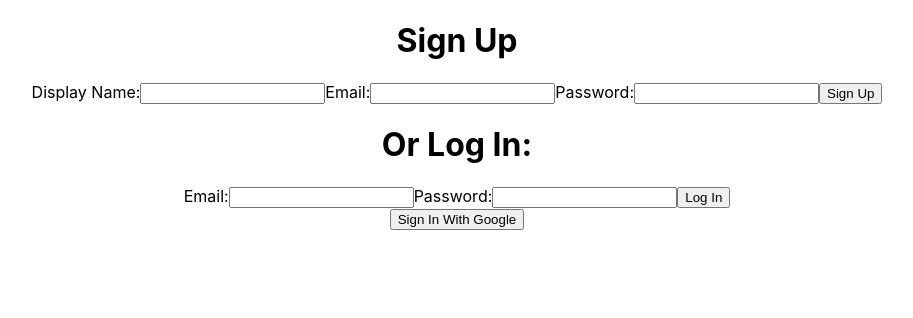
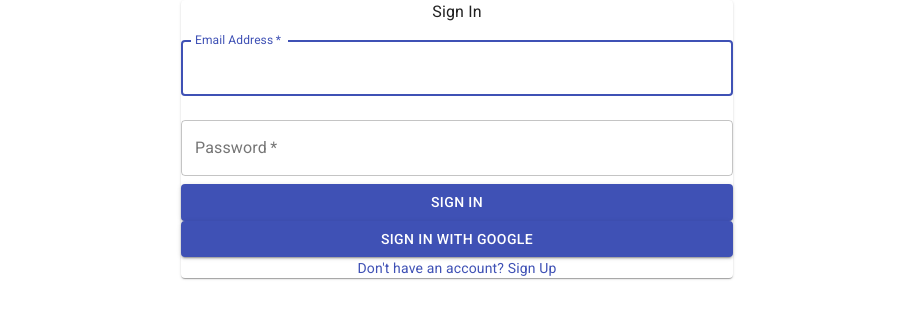
Before and after one commit to NaomiOchoa/GH-Stackathon, a React (Create React App) app: page / in a window 1280 px wide. Shown: the top 318 px of the page, without its empty margins (183-1096 px from the left). Built offline with nearby package versions, Linux system fonts and the light colour scheme; no server answers.

Commit message:
added basic styling to login signup form

```diff
--- a/src/components/LoginSignupForm.js
+++ b/src/components/LoginSignupForm.js
@@ -1,19 +1,34 @@
 import React from "react";
+import {
+  Paper,
+  Avatar,
+  Button,
+  TextField,
+  FormControlLabel,
+  Link,
+  Grid,
+  Box,
+  Typography,
+  Container,
+} from "@material-ui/core";
+
+import { makeStyles } from "@material-ui/core/styles";
 import { signInWithGoogle, auth, createUserProfileDoc } from "../firebase";
 
 export default class LoginSignupForm extends React.Component {
   constructor() {
     super();
-    this.state = { displayName: "", email: "", password: "" };
+    this.state = { displayName: "", email: "", password: "", form: "login" };
     this.handleChange = this.handleChange.bind(this);
-    this.handleSubmit = this.handleSubmit.bind(this);
+    this.handleUserPasswordLogin = this.handleUserPasswordLogin.bind(this);
+    this.handleSubmitNewUserForm = this.handleSubmitNewUserForm.bind(this);
   }
   handleChange(e) {
     const { name, value } = e.target;
     this.setState({ [name]: value });
   }
 
-  handleSubmit = async (e) => {
+  handleSubmitNewUserForm = async (e) => {
     e.preventDefault();
     const { email, password, displayName } = this.state;
     try {
@@ -40,51 +55,119 @@ export default class LoginSignupForm extends React.Component {
   };
 
   render() {
-    const { displayName, email, password } = this.state;
-    return (
-      <div>
-        <h1>Sign Up</h1>
-        <form onSubmit={this.handleSubmit}>
-          <label htmlFor="displayName">Display Name:</label>
-          <input
+    const { displayName, email, password, form } = this.state;
+    return form === "login" ? (
+      <Container component="main" maxWidth="sm">
+        <Paper>
+          <Typography component="h1" varient="h5">
+            Sign In
+          </Typography>
+          <form onSubmit={this.handleUserPasswordLogin}>
+            <TextField
+              variant="outlined"
+              margin="normal"
+              required
+              fullWidth
+              id="email"
+              label="Email Address"
+              name="email"
+              autoComplete="email"
+              autoFocus
+              value={email}
+              onChange={this.handleChange}
+            />
+            <TextField
+              variant="outlined"
+              margin="normal"
+              required
+              fullWidth
+              id="password"
+              label="Password"
+              name="password"
+              type="password"
+              autoComplete="current-password"
+              value={password}
+              onChange={this.handleChange}
+            />
+            <Button type="submit" fullWidth variant="contained" color="primary">
+              Sign In
+            </Button>
+          </form>
+          <Button
+            type="button"
+            fullWidth
+            variant="contained"
+            color="primary"
+            onClick={signInWithGoogle}
+          >
+            Sign In With Google
+          </Button>
+          <Link
+            href="#"
+            variant="body2"
+            onClick={() => this.setState({ form: "signup" })}
+          >
+            {"Don't have an account? Sign Up"}
+          </Link>
+        </Paper>
+      </Container>
+    ) : (
+      <Container component="main" maxWidth="sm">
+        <Paper>
+          <Typography component="h1" varient="h5">
+            Sign Up
+          </Typography>
+          <form onSubmit={this.handleSubmitNewUserForm}>
+            <TextField
+              variant="outlined"
+              margin="normal"
+              required
+              fullWidth
+              id="displayName"
+              label="Your Display Name"
               name="displayName"
+              autoFocus
               value={displayName}
               onChange={this.handleChange}
-          ></input>
-          <label htmlFor="email">Email:</label>
-          <input
+            />
+            <TextField
+              variant="outlined"
+              margin="normal"
+              required
+              fullWidth
+              id="email"
+              label="Email Address"
               name="email"
+              autoComplete="email"
               value={email}
               onChange={this.handleChange}
-          ></input>
-          <label htmlFor="password">Password:</label>
-          <input
+            />
+            <TextField
+              variant="outlined"
+              margin="normal"
+              required
+              fullWidth
+              id="password"
+              label="Password"
               name="password"
+              type="password"
+              autoComplete="current-password"
               value={password}
               onChange={this.handleChange}
-          ></input>
-          <button type="submit">Sign Up</button>
+            />
+            <Button type="submit" fullWidth variant="contained" color="primary">
+              Sign Up
+            </Button>
           </form>
-        <h1>Or Log In:</h1>
-        <form onSubmit={this.handleUserPasswordLogin}>
-          <label htmlFor="email">Email:</label>
-          <input
-            name="email"
-            value={email}
-            onChange={this.handleChange}
-          ></input>
-          <label htmlFor="password">Password:</label>
-          <input
-            name="password"
-            value={password}
-            onChange={this.handleChange}
-          ></input>
-          <button type="submit">Log In</button>
-        </form>
-        <button type="button" onClick={signInWithGoogle}>
-          Sign In With Google
-        </button>
-      </div>
+          <Link
+            href="#"
+            variant="body2"
+            onClick={() => this.setState({ form: "login" })}
+          >
+            {"Already have an account? Sign In"}
+          </Link>
+        </Paper>
+      </Container>
     );
   }
 }
```
Lines whose indentation alone changed are shown as unchanged.
